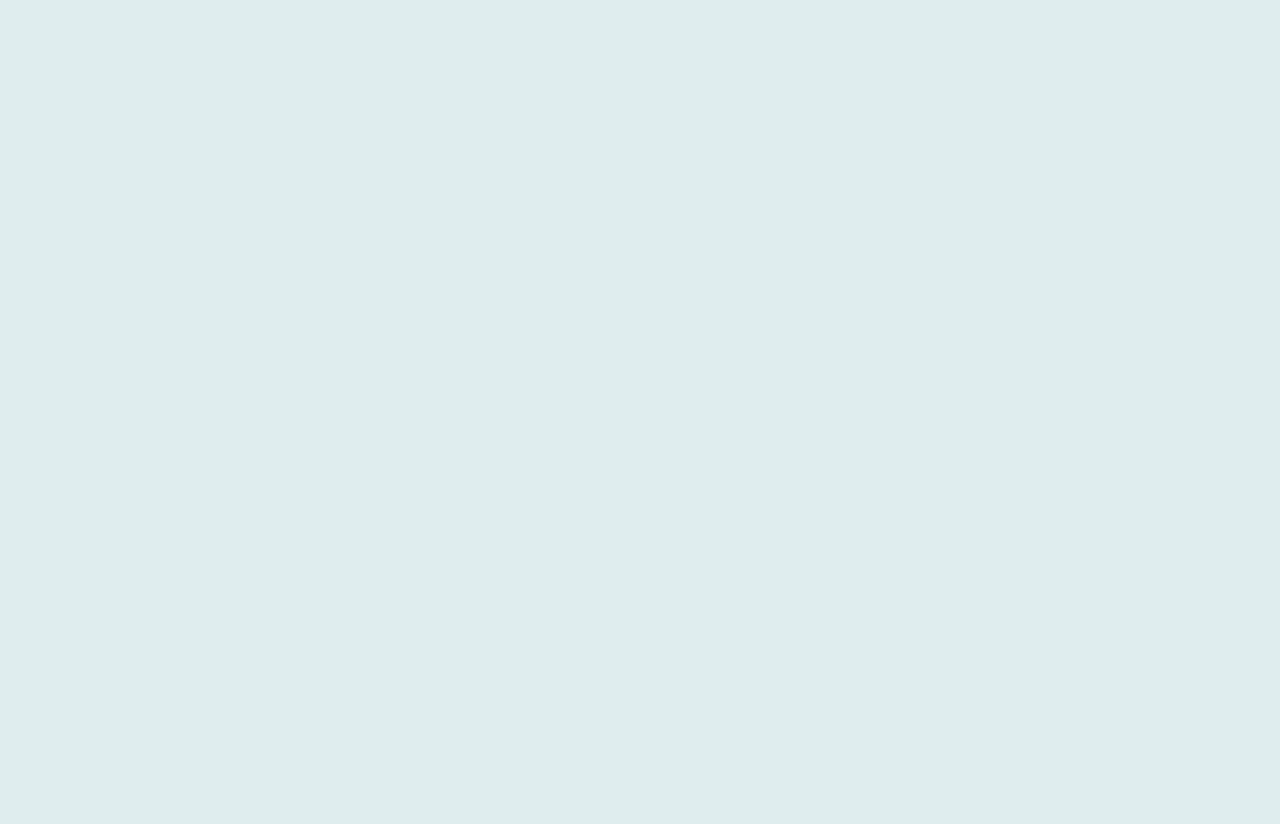
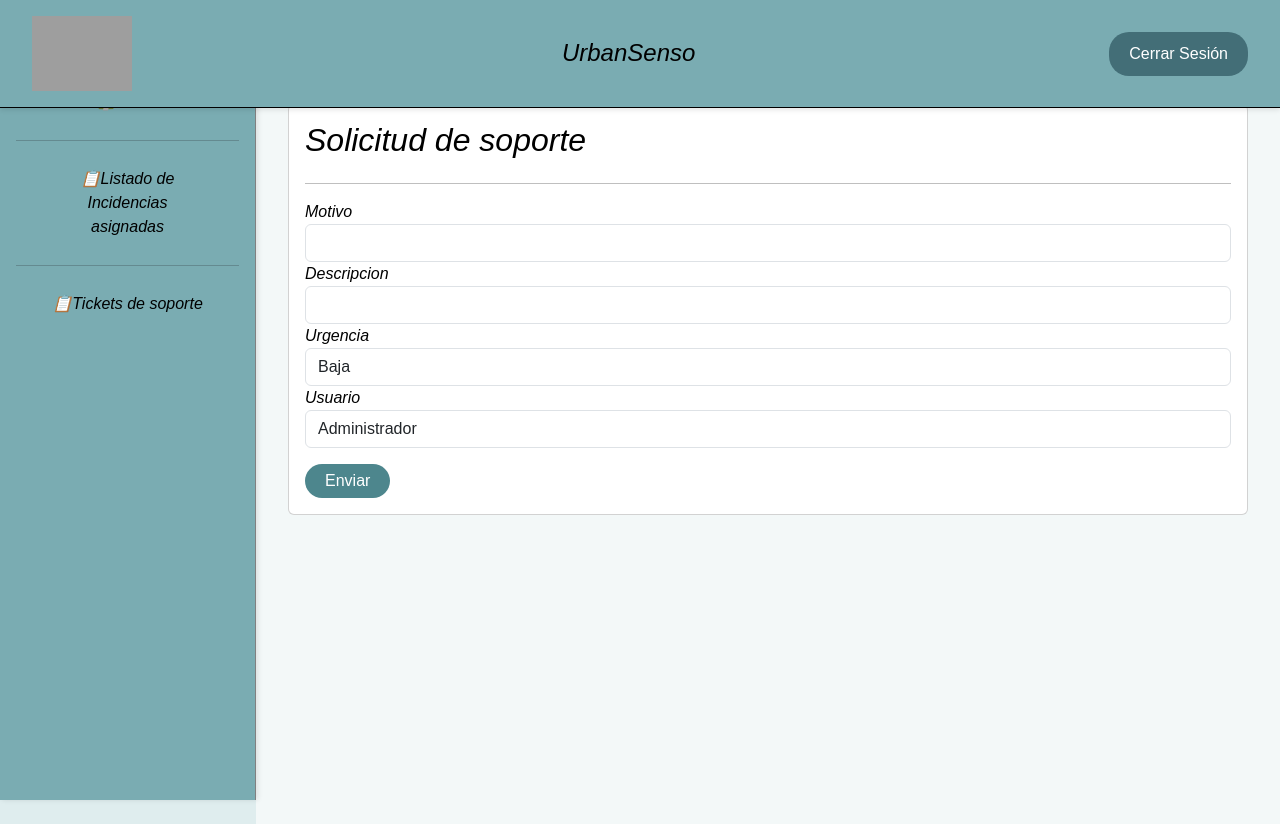
Before and after one commit to IgnacioAlcalde/AplicacionWeb, a React (Vite) app in the folder aplicacion/: page /cuadrilla/generar-ticket in a window 1280 px wide. Before the commit this address had no page. Before the commit the page ends 800 px from the top, so only its background shows below. Built offline with nearby package versions, Linux system fonts and the light colour scheme; grey boxes are pictures that could not be loaded.

Commit message:
generar ticket

```diff
--- a/aplicacion/package.json
+++ b/aplicacion/package.json
@@ -10,7 +10,7 @@
     "preview": "vite preview"
   },
   "dependencies": {
-    "axios": "^1.7.7",
+    "axios": "^1.7.8",
     "boostrap": "^2.0.0",
     "bootstrap": "^5.3.3",
     "chart.js": "^4.4.6",
--- a/aplicacion/src/App.jsx
+++ b/aplicacion/src/App.jsx
@@ -33,6 +33,7 @@ import DetallesTareasCuadrillas from "./componentes/cuadrilla/tareas/detalles.js
 import ListaIncidencias from "./componentes/general/listado_incidencias.jsx";
 import EditarIncidencias from "./componentes/general/editar_incidencias.jsx"
 import TareasIncidencias from "./componentes/general/tareas_incidencias.jsx"
+import GenerarTIcket from "./componentes/general/generar_ticket.jsx"
 //---------------------------------------------------------------------------------------------
 function Aplicacion() {
   return (
@@ -75,6 +76,7 @@ function Aplicacion() {
           {/* Enrutamiento cuadrillas */}
           <Route path='cuadrilla' element={<Cuadrilla/>}>
               <Route path="inicio" element={<InicioCuadrilla/>} />
+              <Route path='generar-ticket' element={<GenerarTIcket/>}/>
               <Route path='incidencias' element={<IncidenciasCuadrillas/>}/>
               <Route path='tareas' element={<TareasCuadrillas/>}/>
               <Route path='detalles' element={<DetallesTareasCuadrillas/>}/>
--- /dev/null
+++ b/aplicacion/src/componentes/general/generar_ticket.jsx
@@ -0,0 +1,43 @@
+import 'bootstrap/dist/css/bootstrap.min.css';
+import '../../App.css';
+import '../../componentes.css';
+import { createTickets } from '../../api/usuarios.api';
+export default function generar_ticket(){
+
+    return (
+        <div className="card card-body text-black">
+            <h2>Solicitud de soporte</h2>
+            <hr/>
+            <form className=''>
+                <div className="form-group">
+                    <label>Motivo</label>
+                    <input type="text" className="form-control" />
+                </div>
+                <div className="form-group">
+                    <label>Descripcion</label>
+                    <input type="text" className="form-control" />
+                </div>
+                <div className="form-group">
+                    <label>Urgencia</label>
+                    <select className="form-control">
+                        <option value="Baja">Baja</option>
+                        <option value="Media">Media</option>
+                        <option value="Alta">Alta</option>
+                    </select>
+                </div>
+                <div className='form-group'>
+                    <label>Usuario</label>
+                    <select className="form-control">
+                        <option value="Administrador">Administrador</option>
+                        <option value="Departamento">Departamento</option>
+                        <option value="Gestor Territorial">Gestor Territorial</option>
+                        <option value="Resolutor">Resolutor</option>
+                    </select>
+                </div>
+                <div className='mt-3'>
+                    <button type="submit" className="btn btn-navegacion">Enviar</button>
+                </div>
+            </form>
+        </div>
+    )
+}
--- a/aplicacion/src/paginas/inicios/cuadrilla.jsx
+++ b/aplicacion/src/paginas/inicios/cuadrilla.jsx
@@ -35,6 +35,15 @@ export default function CuadrilasDashboard() {
                   <span className="icon">📋</span>Listado de Incidencias asignadas
                 </Link>
               </li>
+              <hr/>
+              <li>
+                <Link
+                  to="generar-ticket"
+                  className='text-black rounded w-100 d-inline-block px-4'
+                  >
+                  <span className="icon">📋</span>Tickets de soporte
+                </Link>
+              </li>
             </ul>
           </div>
           <div className="Contenido mt-4">
```
Also changed, not shown: 1 other file (tests, documents, lock files or other folders).
